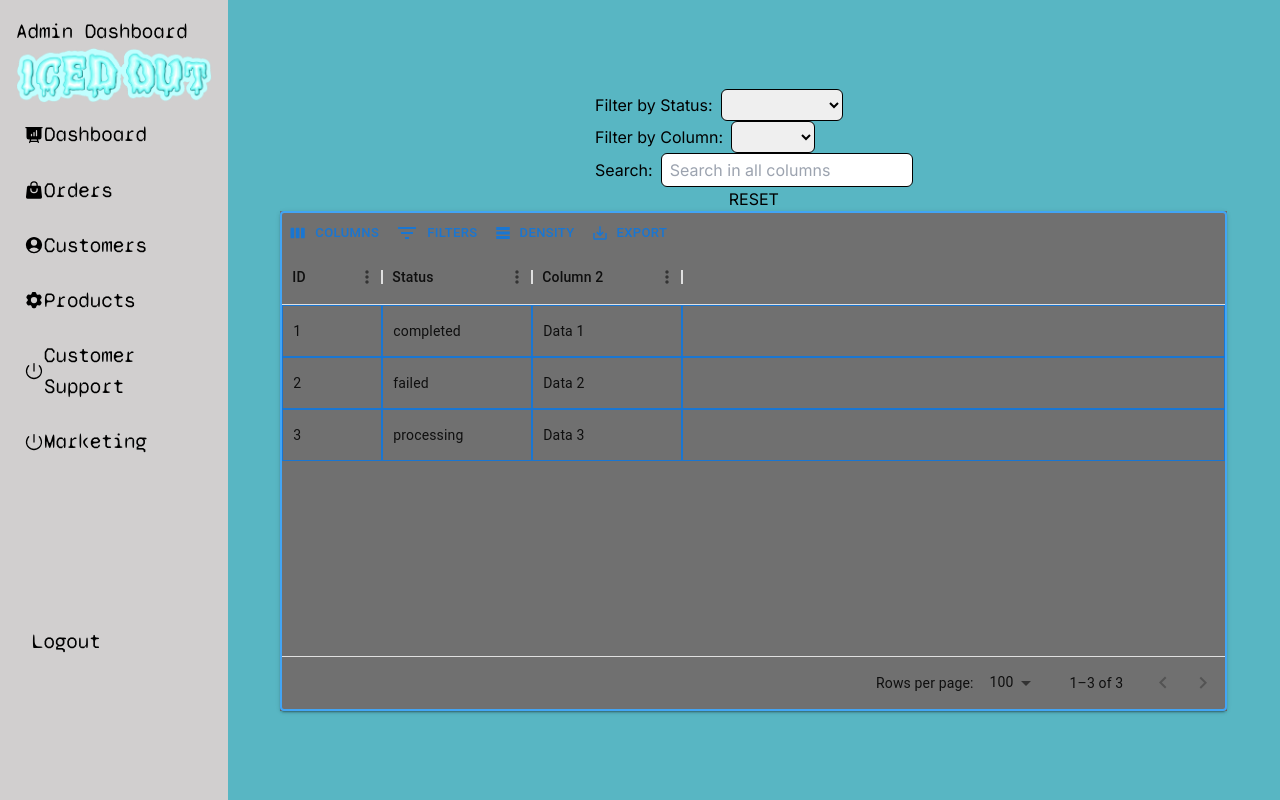
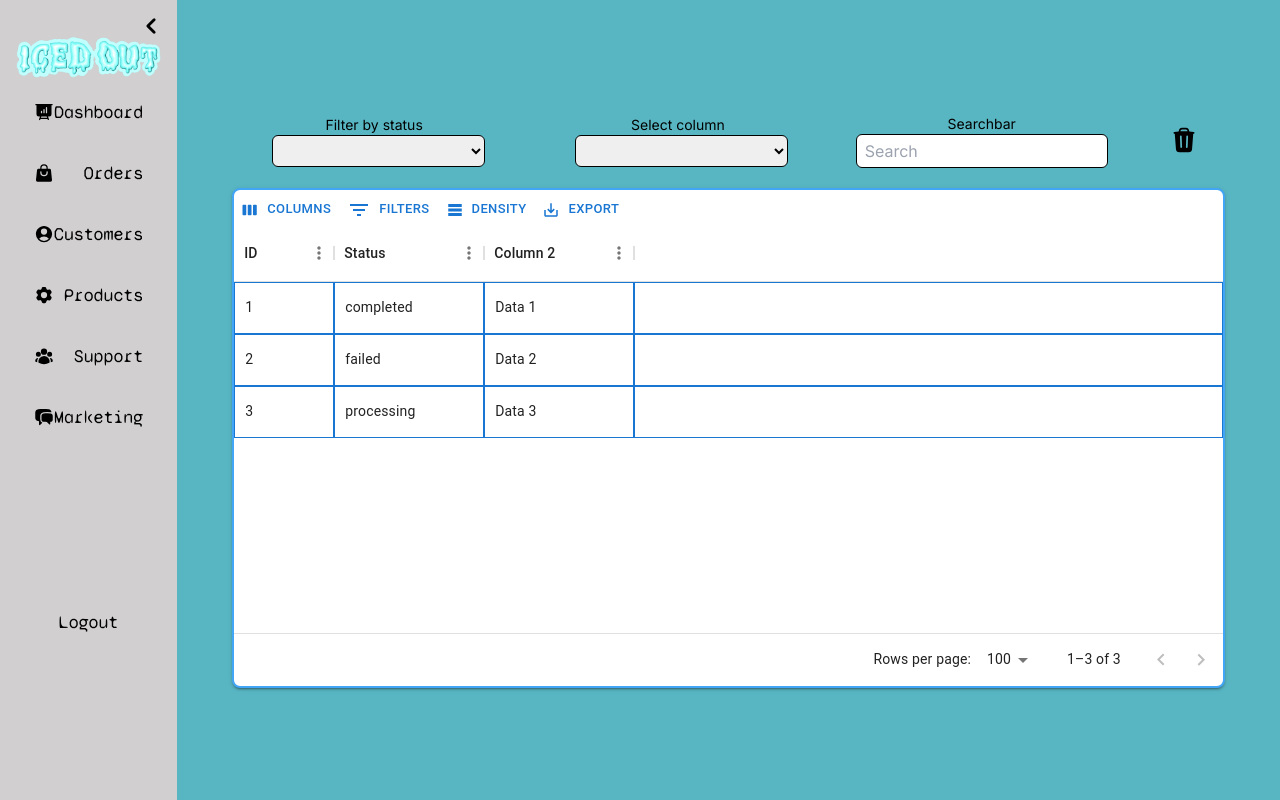
Before and after one commit to Punnooze/icedout-admin, a Next.js app: page /order in a window 1280 px wide. Built offline with nearby package versions, Linux system fonts and the light colour scheme.

Commit message:
Some styling. Sidebar done

```diff
--- a/app/order/page.jsx
+++ b/app/order/page.jsx
@@ -1,15 +1,43 @@
 'use client';
 import Orders from '@/components/Orders';
 import Sidebar from '@/components/Sidebar';
-import React from 'react';
+import React, { useEffect, useState } from 'react';
+import logo from '../../public/logo.png';
+import Image from 'next/image';
 
 export default function page() {
+  const [data, setData] = useState(null);
+  useEffect(() => {
+    // const getData = async () => {
+    //   try {
+    //     const res = await fetch('api/orders', {
+    //       method: 'GET',
+    //       headers: {
+    //         'Content-Type': 'application/json',
+    //       },
+    //     });
+    //     const data = await res.json();
+    //     if (data.data) setData(data.data);
+    //   } catch (error) {
+    //     console.log('Error', error);
+    //   }
+    // };
+    // getData();
+
+    setData('hello');
+  }, []);
   return (
     <>
-      <div className='flex '>
-        <Sidebar  />
-        <Orders />
+      {/* {data ? ( */}
+      <div className="flex ">
+        <Sidebar />
+        <Orders data={data} />
       </div>
+      {/* // ) : (
+      //   <div className="h-[100vh] p-[100px] flex items-center ">
+      //     <Image src={logo} alt="logo" />
+      //   </div>
+      // )} */}
     </>
   );
 }
--- a/components/Orders.jsx
+++ b/components/Orders.jsx
@@ -3,6 +3,7 @@ import React, { useState } from 'react';
 import { DataGrid, GridToolbar } from '@mui/x-data-grid';
 import Select from './Select'; // Custom Select component
 import SearchBar from './SearchBar'; // Custom SearchBar component
+import { TrashIcon } from '@heroicons/react/24/solid';
 
 let rows = [
   { id: 1, status: 'completed', col2: 'Data 1' },
@@ -19,10 +20,11 @@ const columns = [
 ];
 
 const statusOptions = ['paid', 'failed', 'return'];
-function Orders() {
+function Orders({ data }) {
   const [filterStatus, setFilterStatus] = useState('');
   const [filterColumn, setFilterColumn] = useState('');
   const [searchText, setSearchText] = useState('');
+  const [enter, setEnter] = useState(false);
 
   const filteredRows = rows.filter((row) => {
     return (
@@ -58,43 +60,60 @@ function Orders() {
 
   return (
     <div className="flex flex-col h-[100vh] w-[100vw]  bg-lightblue  justify-center items-center align-middle">
-      <div className="flex flex-col ">
+      {/* {data && <div>{data}</div>} */}
+      <div className="grid grid-cols-10 gap-[20px] w-[90%] mb-[20px]">
+        <div className="flex flex-col justify-center items-center col-span-3 h-[100%] w-[100%]">
+          <label className='text-[14px] font-normal'>Filter by status</label>
           <Select
-          label="Filter by Status"
             options={['', 'completed', 'failed', 'processing']}
             value={filterStatus}
             onChange={(value) => setFilterStatus(value)}
           />
+        </div>
 
+        <div className="flex flex-col justify-center items-center col-span-3 ">
+          <label className='text-[14px] font-normal'>Select column</label>
           <Select
-          label="Filter by Column"
             options={['', 'id', 'status', 'col2']}
             value={filterColumn}
             onChange={(value) => setFilterColumn(value)}
           />
+        </div>
 
+        <div className="flex flex-col justify-center items-center col-span-3 w-[100%]">
+          <label className='text-[14px] font-normal'>Searchbar</label>
           <SearchBar
             value={searchText}
             onChange={(value) => setSearchText(value)}
-          placeholder={`Search in ${filterColumn || 'all columns'}`}
+            placeholder={`Search`}
           />
+        </div>
+        <div className="w-[100%] h-[100%]">
           <button
+            className="w-[100%] h-[100%] flex justify-center items-center align-middle"
             onClick={() => {
               setFilterColumn('');
               setFilterStatus('');
               setSearchText('');
             }}
           >
-          RESET
+            <TrashIcon
+              onMouseEnter={() => setEnter(true)}
+              onMouseLeave={() => setEnter(false)}
+              className="w-6 h-6 lg:w-7 lg:h-7 lg:hover:w-8 lg:hover:h-8 duration-100"
+            />
           </button>
         </div>
+      </div>
 
-      <div className="bg-darkblue w-[90%] ">
-        <div className="bg-grey" style={{ height: 500, width: '100%' }}>
+      <div className=" w-[90%] ">
+        <div  style={{ height: 500, width: '100%' }}>
           <DataGrid
             sx={{
               boxShadow: 2,
               border: 2,
+              backgroundColor : 'Background',
+              borderRadius: 2,
               borderColor: 'primary.light',
               '& .MuiDataGrid-cell': {
                 border: 1,
--- a/components/SearchBar.jsx
+++ b/components/SearchBar.jsx
@@ -3,10 +3,10 @@ import React from 'react';
 const SearchBar = ({ value, onChange, placeholder }) => {
   return (
     <div className="flex items-center space-x-2">
-      <label>Search:</label>
+
       <input
         type="text"
-        className="border rounded-md px-2 py-1"
+        className="border rounded-md w-[100%] px-2 py-1"
         value={value}
         onChange={(e) => onChange(e.target.value)}
         placeholder={placeholder}
--- a/components/Select.jsx
+++ b/components/Select.jsx
@@ -2,10 +2,10 @@ import React from 'react';
 
 const Select = ({ label, options, value, onChange }) => {
   return (
-    <div className="flex items-center space-x-2">
-      <label>{label}:</label>
+    <div className="flex items-center space-x-2 outline-none w-[100%] justify-center ">
+      <label>{label}</label>
       <select
-        className="border rounded-md px-2 py-1"
+        className="border rounded-md w-[75%] px-2 py-1"
         value={value}
         onChange={(e) => onChange(e.target.value)}
       >
--- a/components/Sidebar.jsx
+++ b/components/Sidebar.jsx
@@ -1,6 +1,6 @@
 'use client';
 
-import React, { useEffect } from 'react';
+import React, { useState } from 'react';
 import Image from 'next/image';
 import {
   Card,
@@ -8,30 +8,191 @@ import {
   List,
   ListItem,
   ListItemPrefix,
-  Chip,
 } from '@material-tailwind/react';
 import {
   PresentationChartBarIcon,
   ShoppingBagIcon,
   UserCircleIcon,
   Cog6ToothIcon,
-  InboxIcon,
   PowerIcon,
+  UserGroupIcon,
+  ChevronLeftIcon,
+  ChevronRightIcon,
+  ChatBubbleLeftRightIcon
 } from '@heroicons/react/24/solid';
 import logo from '../public/logo.png';
 import { signOut } from 'next-auth/react';
+import { useRouter } from 'next/navigation';
 
 function Sidebar() {
-  useEffect(() => {}, []);
+  const router = useRouter();
+  const [click, setClick] = useState(false);
 
   return (
-    <Card className="w-[270px] h-[100vh] bg-lightgrey p-4 shadow-xl shadow-blue-gray-900/5">
+    <Card
+      className={`${
+        click ? 'w-[90px]' : 'w-[200px]'
+      } h-[100vh] bg-lightgrey p-4 shadow-xl shadow-blue-gray-900/5 `}
+    >
       <div className="mb-2">
-        <Typography variant="h2-xl" color="blue-gray">
-          Admin Dashboard
+        <button
+          onClick={() => setClick(!click)}
+          className="w-[100%] flex justify-end"
+        >
+          {click ? (
+            <ChevronRightIcon className="stroke-[2px] stroke-[#000] w-5 h-5" />
+          ) : (
+            <ChevronLeftIcon className="stroke-[2px] stroke-[#000] w-5 h-5" />
+          )}
+        </button>
+
+        <Typography
+          variant="h2-xl"
+          className={`lg:text-[18px] ${click ? 'invisible' : 'visible'} `}
+          color="blue-gray"
+        >
           <Image src={logo} alt="logo" width={200} height={100} />
         </Typography>
-        {/* =======
+      </div>
+
+      <List className=" w-[100%]">
+        <ListItem
+          onClick={() => router.push('/dashboard')}
+          className=" flex justify-between hover:bg-lightgrey hover:shadow-sm duration-200 rounded-md p-[5px] pr-[10px] pl-[10px] "
+        >
+          <ListItemPrefix>
+            <PresentationChartBarIcon
+              className={`${click ? 'h-6' : 'h-5'} ${click ? 'w-6' : 'w-5'}`}
+            />
+          </ListItemPrefix>
+          <Typography
+            variant="h2-xl"
+            className={`lg:text-[18px] ${click ? 'hidden' : 'visible'} `}
+            color="blue-gray"
+          >
+            Dashboard
+          </Typography>
+        </ListItem>
+        <br />
+        <ListItem
+          onClick={() => router.push('/order')}
+          className=" flex justify-between hover:bg-lightgrey hover:shadow-sm duration-200 rounded-md p-[5px] pr-[10px] pl-[10px] "
+        >
+          <ListItemPrefix>
+            <ShoppingBagIcon
+              className={`${click ? 'h-6' : 'h-5'} ${click ? 'w-6' : 'w-5'}`}
+            />
+          </ListItemPrefix>
+          <Typography
+            variant="h2-xl"
+            className={`lg:text-[18px] ${click ? 'hidden' : 'visible'} `}
+            color="blue-gray"
+          >
+            Orders
+          </Typography>
+        </ListItem>
+        <br />
+        <ListItem
+          onClick={() => router.push('/customers')}
+          className=" flex justify-between hover:bg-lightgrey hover:shadow-sm duration-200 rounded-md p-[5px] pr-[10px] pl-[10px] "
+        >
+          <ListItemPrefix>
+            <UserCircleIcon
+              className={`${click ? 'h-6' : 'h-5'} ${click ? 'w-6' : 'w-5'}`}
+            />
+          </ListItemPrefix>
+          <Typography
+            variant="h2-xl"
+            className={`lg:text-[18px] ${click ? 'hidden' : 'visible'} `}
+            color="blue-gray"
+          >
+            Customers
+          </Typography>
+        </ListItem>
+        <br />
+        <ListItem
+          onClick={() => router.push('/products')}
+          className=" flex justify-between hover:bg-lightgrey hover:shadow-sm duration-200 rounded-md p-[5px] pr-[10px] pl-[10px] "
+        >
+          <ListItemPrefix>
+            <Cog6ToothIcon
+              className={`${click ? 'h-6' : 'h-5'} ${click ? 'w-6' : 'w-5'}`}
+            />
+          </ListItemPrefix>
+          <Typography
+            variant="h2-xl"
+            className={`lg:text-[18px] ${click ? 'hidden' : 'visible'} `}
+            color="blue-gray"
+          >
+            Products
+          </Typography>
+        </ListItem>
+        <br />
+        <ListItem
+          onClick={() => router.push('/support')}
+          className=" flex justify-between hover:bg-lightgrey hover:shadow-sm duration-200 rounded-md p-[5px] pr-[10px] pl-[10px] "
+        >
+          <ListItemPrefix>
+            <UserGroupIcon
+              className={`${click ? 'h-6' : 'h-5'} ${click ? 'w-6' : 'w-5'}`}
+            />
+          </ListItemPrefix>
+          <Typography
+            variant="h2-xl"
+            className={`lg:text-[18px] ${click ? 'hidden' : 'visible'} `}
+            color="blue-gray"
+          >
+            Support
+          </Typography>
+        </ListItem>
+        <br />
+        <ListItem
+          onClick={() => router.push('/marketing')}
+          className=" flex justify-between hover:bg-lightgrey hover:shadow-sm duration-200 rounded-md p-[5px] pr-[10px] pl-[10px] "
+        >
+          <ListItemPrefix>
+            <ChatBubbleLeftRightIcon
+              className={`${click ? 'h-6' : 'h-5'} ${click ? 'w-6' : 'w-5'}`}
+            />
+          </ListItemPrefix>
+          <Typography
+            variant="h2-xl"
+            className={`lg:text-[18px] ${click ? 'hidden' : 'visible'} `}
+            color="blue-gray"
+          >
+            Marketing
+          </Typography>
+        </ListItem>
+        <br />
+        <br />
+        <br />
+        <br />
+        <br />
+        <br />
+        <ListItem className=" hover:bg-lightgrey hover:shadow-sm duration-200 rounded-md p-[5px] pr-[10px] pl-[10px] flex justify-center items-center align-middle ">
+          <button
+            onClick={signOut}
+            className="bg-blue-gray-100 text-blue-gray-500 p-2 rounded-md mt-4 "
+          >
+            <PowerIcon className={`h-6 w-6 ${click ? 'visible' : 'hidden'} stroke-darkblue `} />
+            <Typography
+              variant="h2-xl"
+              className={`lg:text-[18px] ${click ? 'hidden' : 'visible'} `}
+              color="blue-gray"
+            >
+              Logout
+            </Typography>
+          </button>
+        </ListItem>
+      </List>
+    </Card>
+  );
+}
+
+export default Sidebar;
+
+{
+  /* =======
 import React, { useState } from 'react';
 import logo from '../public/logo.png';
 import Image from 'next/image';
@@ -87,7 +248,7 @@ function Sidebar() {
           id="pages"
           className="mt-[30px] flex flex-col items-center w-[100%] "
         >
-          <div className=" w-[90%] flex justify-center hover:bg-lightblue hover:shadow-md duration-300 mb-[20px] pt-[5px] pb-[5px] rounded-md ">
+          <div className=" w-[90%] flex justify-center hover: hover:shadow-md duration-300 mb-[20px] pt-[5px] pb-[5px] rounded-md ">
             <button
               onClick={() => router.push('/dashboard')}
               className={`flex ${
@@ -99,7 +260,7 @@ function Sidebar() {
             </button>
           </div>
 
-          <div className=" w-[90%] flex justify-center hover:bg-lightblue hover:shadow-md duration-300 mb-[20px] pt-[5px] pb-[5px] rounded-md ">
+          <div className=" w-[90%] flex justify-center hover: hover:shadow-md duration-300 mb-[20px] pt-[5px] pb-[5px] rounded-md ">
             <button
               onClick={() => router.push('/order')}
               className={`flex ${
@@ -111,7 +272,7 @@ function Sidebar() {
             </button>
           </div>
 
-          <div className=" w-[90%] flex justify-center hover:bg-lightblue hover:shadow-md duration-300 mb-[20px] pt-[5px] pb-[5px] rounded-md ">
+          <div className=" w-[90%] flex justify-center hover: hover:shadow-md duration-300 mb-[20px] pt-[5px] pb-[5px] rounded-md ">
             <button
               onClick={() => router.push('/customers')}
               className={`flex ${
@@ -123,7 +284,7 @@ function Sidebar() {
             </button>
           </div>
 
-          <div className=" w-[90%] flex justify-center hover:bg-lightblue hover:shadow-md duration-300 mb-[20px] pt-[5px] pb-[5px] rounded-md ">
+          <div className=" w-[90%] flex justify-center hover: hover:shadow-md duration-300 mb-[20px] pt-[5px] pb-[5px] rounded-md ">
             <button
               onClick={() => router.push('/products')}
               className={`flex ${
@@ -135,7 +296,7 @@ function Sidebar() {
             </button>
           </div>
 
-          <div className=" w-[90%] flex justify-center hover:bg-lightblue hover:shadow-md duration-300 mb-[20px] pt-[5px] pb-[5px] rounded-md ">
+          <div className=" w-[90%] flex justify-center hover: hover:shadow-md duration-300 mb-[20px] pt-[5px] pb-[5px] rounded-md ">
             <button
               onClick={() => router.push('/support')}
               className={`flex ${
@@ -150,7 +311,7 @@ function Sidebar() {
             </button>
           </div>
 
-          <div className=" w-[90%] flex justify-center hover:bg-lightblue hover:shadow-md duration-300 mb-[20px] pt-[5px] pb-[5px] rounded-md ">
+          <div className=" w-[90%] flex justify-center hover: hover:shadow-md duration-300 mb-[20px] pt-[5px] pb-[5px] rounded-md ">
             <button
               onClick={() => router.push('/marketing')}
               className={`flex ${
@@ -162,81 +323,5 @@ function Sidebar() {
             </button>
           </div>
         </div>
->>>>>>> f8d6167bfaf5fad7023b1da83f0d9ed1c2f81b20 */}
-      </div>
-      <List>
-        <ListItem>
-          <ListItemPrefix>
-            <PresentationChartBarIcon className="h-5 w-5" />
-          </ListItemPrefix>
-          <Typography variant="h2-xl" color="blue-gray">
-            Dashboard
-          </Typography>
-        </ListItem>
-        <br />
-        <ListItem>
-          <ListItemPrefix>
-            <ShoppingBagIcon className="h-5 w-5" />
-          </ListItemPrefix>
-          <Typography variant="h2-xl" color="blue-gray">
-            Orders
-          </Typography>
-        </ListItem>
-        <br />
-        <ListItem>
-          <ListItemPrefix>
-            <UserCircleIcon className="h-5 w-5" />
-          </ListItemPrefix>
-          <Typography variant="h2-xl" color="blue-gray">
-            Customers
-          </Typography>
-        </ListItem>
-        <br />
-        <ListItem>
-          <ListItemPrefix>
-            <Cog6ToothIcon className="h-5 w-5" />
-          </ListItemPrefix>
-          <Typography variant="h2-xl" color="blue-gray">
-            Products
-          </Typography>
-        </ListItem>
-        <br />
-        <ListItem>
-          <ListItemPrefix>
-            <PowerIcon className="h-5 w-5" />
-          </ListItemPrefix>
-          <Typography variant="h2-xl" color="blue-gray">
-            Customer Support
-          </Typography>
-        </ListItem>
-        <br />
-        <ListItem>
-          <ListItemPrefix>
-            <PowerIcon className="h-5 w-5" />
-          </ListItemPrefix>
-          <Typography variant="h2-xl" color="blue-gray">
-            Marketing
-          </Typography>
-        </ListItem>
-        <br />
-        <br />
-        <br />
-        <br />
-        <br />
-        <br />
-        <ListItem>
-          <button
-            onClick={signOut}
-            className="bg-blue-gray-100 text-blue-gray-500 p-2 rounded-md mt-4"
-          >
-            <Typography variant="h2-xl" color="blue-gray">
-              Logout
-            </Typography>
-          </button>
-        </ListItem>
-      </List>
-    </Card>
-  );
+>>>>>>> f8d6167bfaf5fad7023b1da83f0d9ed1c2f81b20 */
 }
-
-export default Sidebar;
--- a/styles/globals.css
+++ b/styles/globals.css
@@ -23,9 +23,9 @@
 }
 
 @layer base {
-  .container{
+  /* .container{
     @apply tw-container lg:tw-container tw-mx-auto tw-px-4 tw-py-[50px]
-  }
+  } */
   body{
     color: black;
   }
```
Also changed, not shown: app/api/orders/route.js (+15 -0 lines), middleware.js (+10 -1 lines), models/addressModels.js (added, +51 -0 lines), tailwind.config.js (+22 -25 lines). Lines whose indentation alone changed are shown as unchanged.
